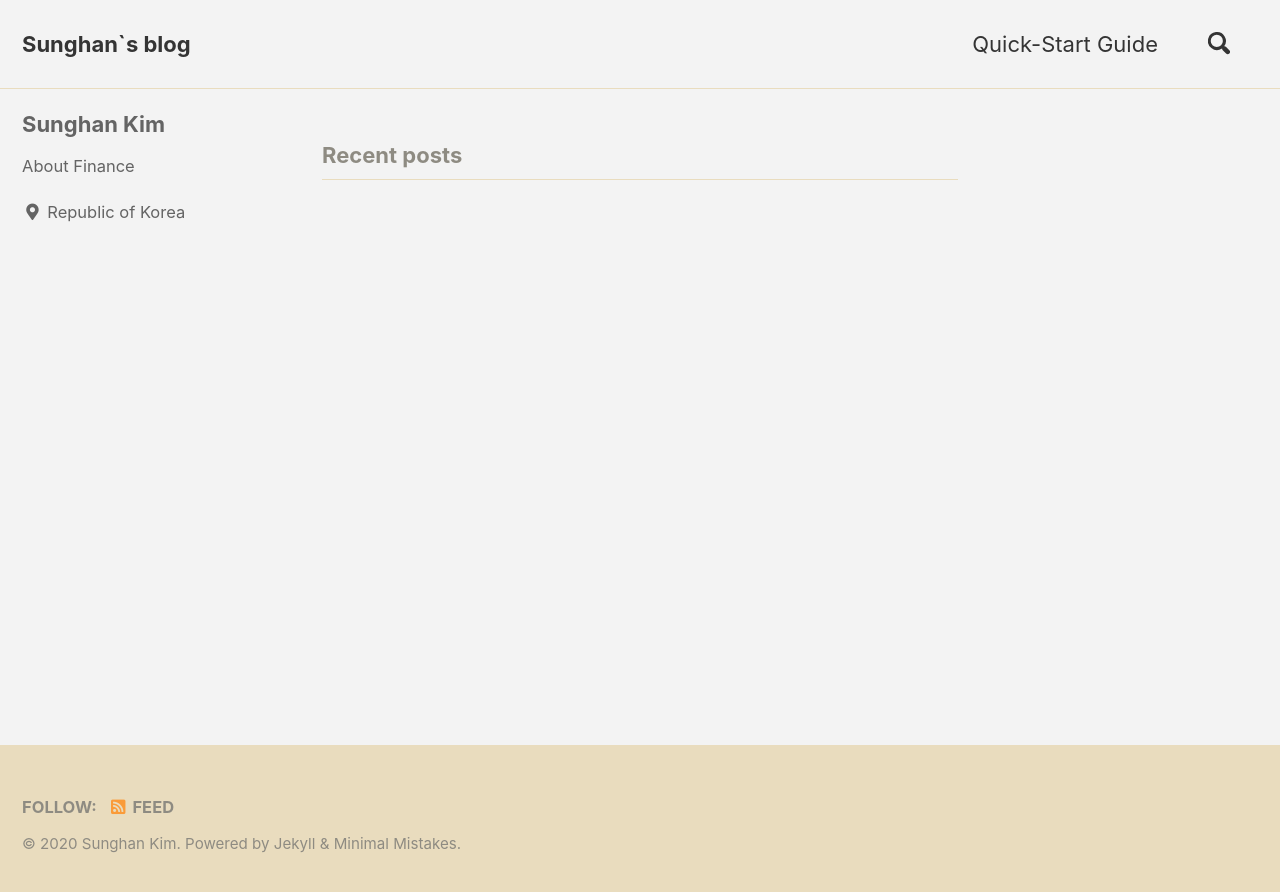
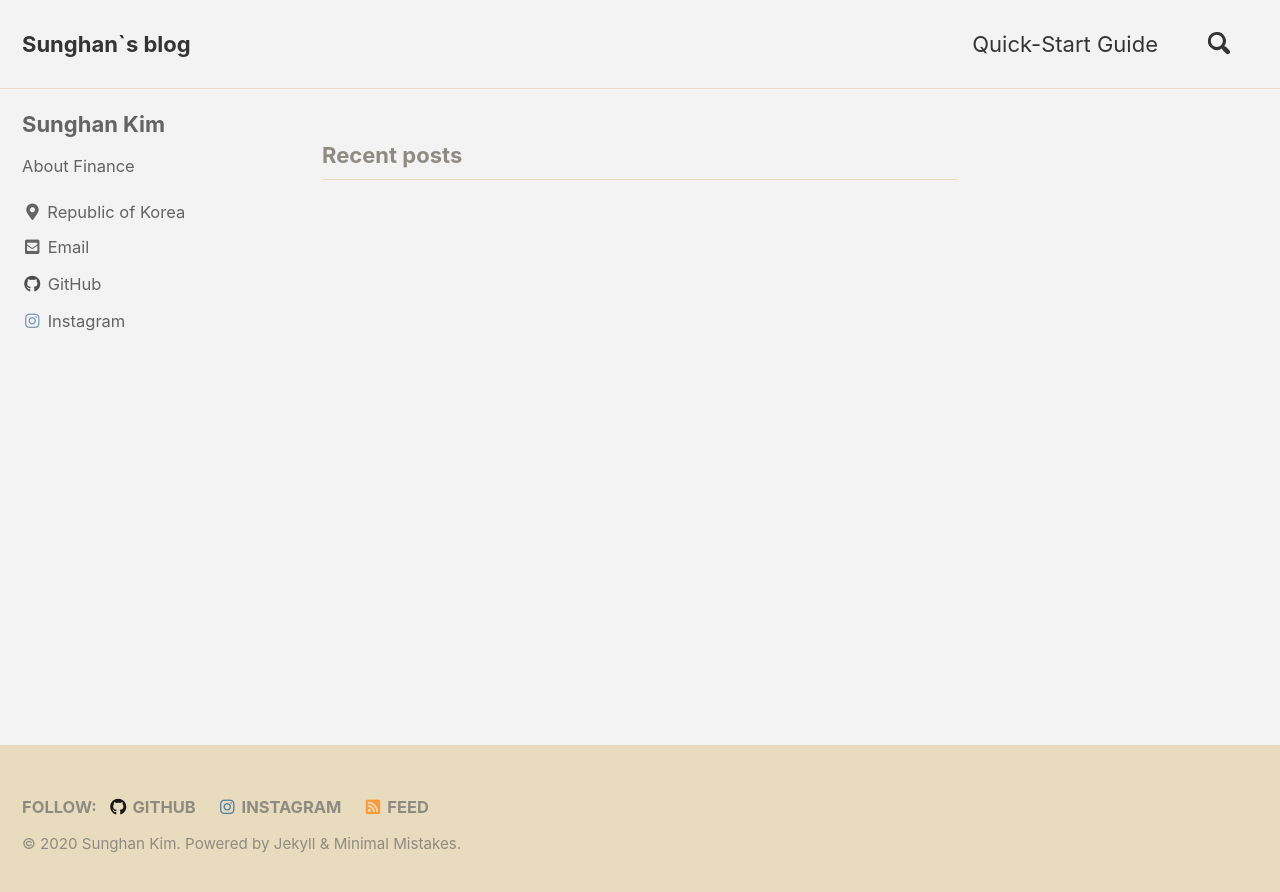
Before and after one commit to suka35/suka35.github.io, a Jekyll site: the page built from index.html, in a window 1280 px wide. Shown: the top 892 px of the page. Built offline with Jekyll 4.4.1, drawn with Linux system fonts in a browser that asks for light colours; cached includes are drawn as plain includes; the list of posts is cut into pages by our own code; part of the change alters nothing that is shown.

Commit message:
Update _config.yml

```diff
--- a/_config.yml
+++ b/_config.yml
@@ -100,7 +100,7 @@ author:
   links:
     - label: "Email"
       icon: "fas fa-fw fa-envelope-square"
-      # url: "mailto:your.name@email.com"
+      url: "mailto:sunghan0811@gmail.com"
     - label: "Website"
       icon: "fas fa-fw fa-link"
       # url: "https://your-website.com"
@@ -112,10 +112,10 @@ author:
       # url: "https://facebook.com/"
     - label: "GitHub"
       icon: "fab fa-fw fa-github"
-      # url: "https://github.com/"
+      url: "https://github.com/suka35/Finance_1"
     - label: "Instagram"
       icon: "fab fa-fw fa-instagram"
-      # url: "https://instagram.com/"
+      url: "https://instagram.com/sh_kim35"
 
 # Site Footer
 footer:
@@ -128,16 +128,16 @@ footer:
       # url:
     - label: "GitHub"
       icon: "fab fa-fw fa-github"
-      # url:
+      url: "https://github.com/suka35/Finance_1"
     - label: "GitLab"
       icon: "fab fa-fw fa-gitlab"
-      # url:
+      # url: "https://github.com/suka35/Finance_1"
     - label: "Bitbucket"
       icon: "fab fa-fw fa-bitbucket"
       # url:
     - label: "Instagram"
       icon: "fab fa-fw fa-instagram"
-      # url:
+      url: "https://instagram.com/sh_kim35"
 
 # Reading Files
 include:
```
